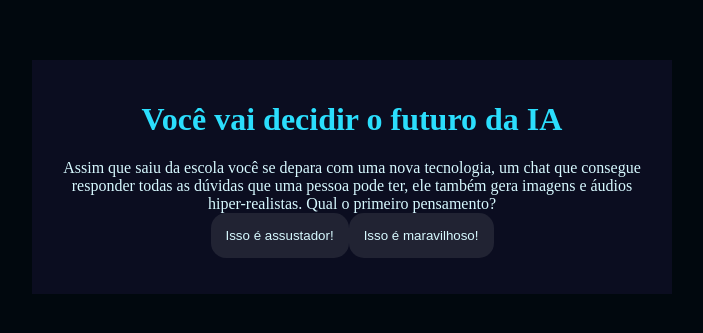
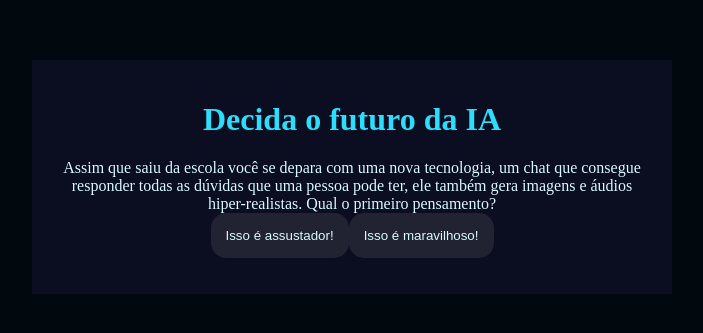
Before and after one commit to IsabelaL3mes/site-funcao, a plain HTML site: page index.html in a window 1280 px wide. Shown: the part 231-564 px from the top of the page, without its empty margins (288-991 px from the left). Drawn offline with Linux system fonts and the light colour scheme.

Commit message:
Update index.html

```diff
--- a/index.html
+++ b/index.html
@@ -4,11 +4,11 @@
     <meta charset="UTF-8">
     <meta name="viewport" content="width=device-width, initial-scale=1.0">
     <link rel="stylesheet" href="style.css">
-    <title>Você vai decidir o futuro da IA</title>
+    <title>Decida o futuro da IA</title>
 </head>
 <body>
     <div class="caixa-principal">
-        <h1>Você vai decidir o futuro da IA</h1>
+        <h1>Decida o futuro da IA</h1>
         <div class="caixa-perguntas"></div>
         <div class="caixa-alternativas"></div>
         <div class="caixa-resultado">
```
